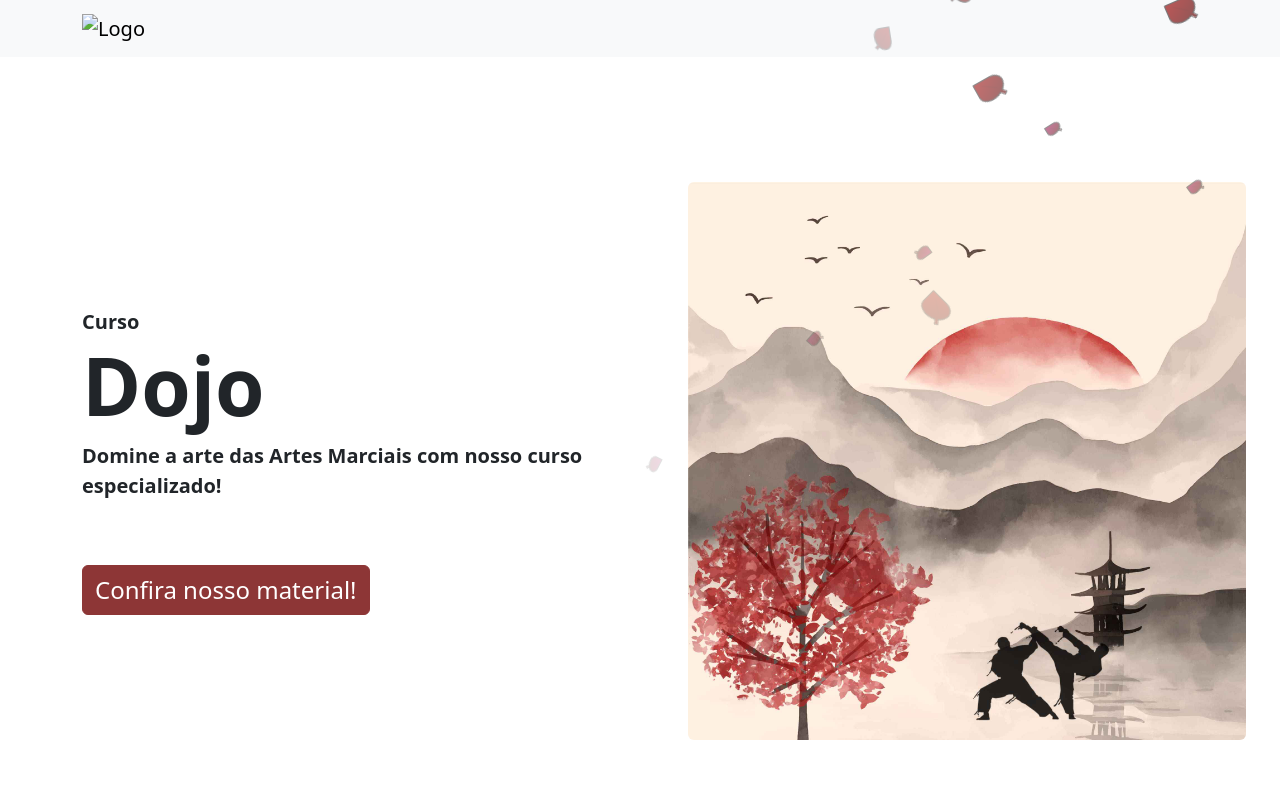
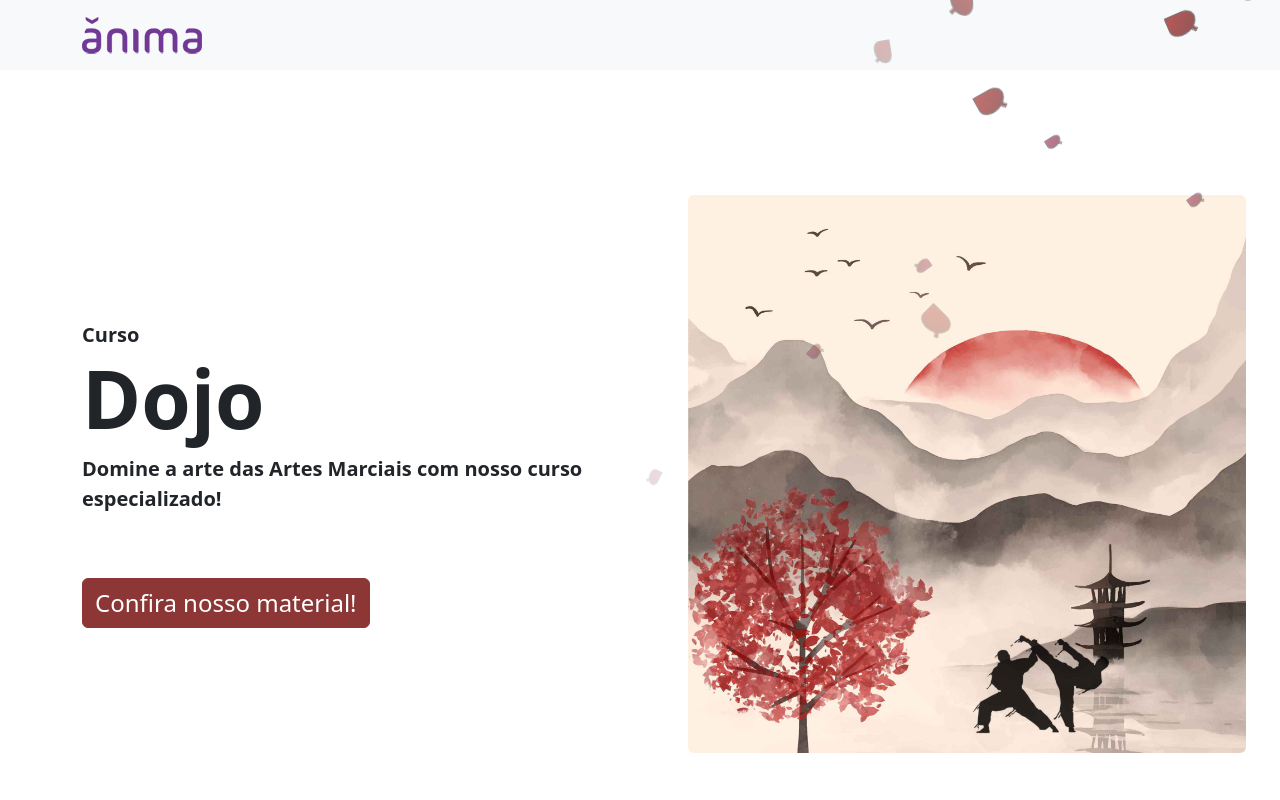
Before and after one commit to rpittezr/curso-dojo, a website: page index.html in a window 1280 px wide. Shown: the top 800 px of the page. Drawn offline with nearby package versions, Linux system fonts and the light colour scheme; files that its build step writes are made by us from their sources; the site is published under a folder, as on GitHub Pages, so addresses that start at the root find nothing.

Commit message:
fix: logo

```diff
--- a/index.html
+++ b/index.html
@@ -16,7 +16,7 @@
 		<nav class="navbar bg-body-tertiary">
 			<div class="container">
 				<a class="navbar-brand" href="#">
-					<img src="/src/images/vlogo.png" alt="Logo" class="d-inline-block align-text-top" />
+					<img src="src/images/vlogo.png" alt="Logo" class="d-inline-block align-text-top" />
 				</a>
 			</div>
 		</nav>
```
